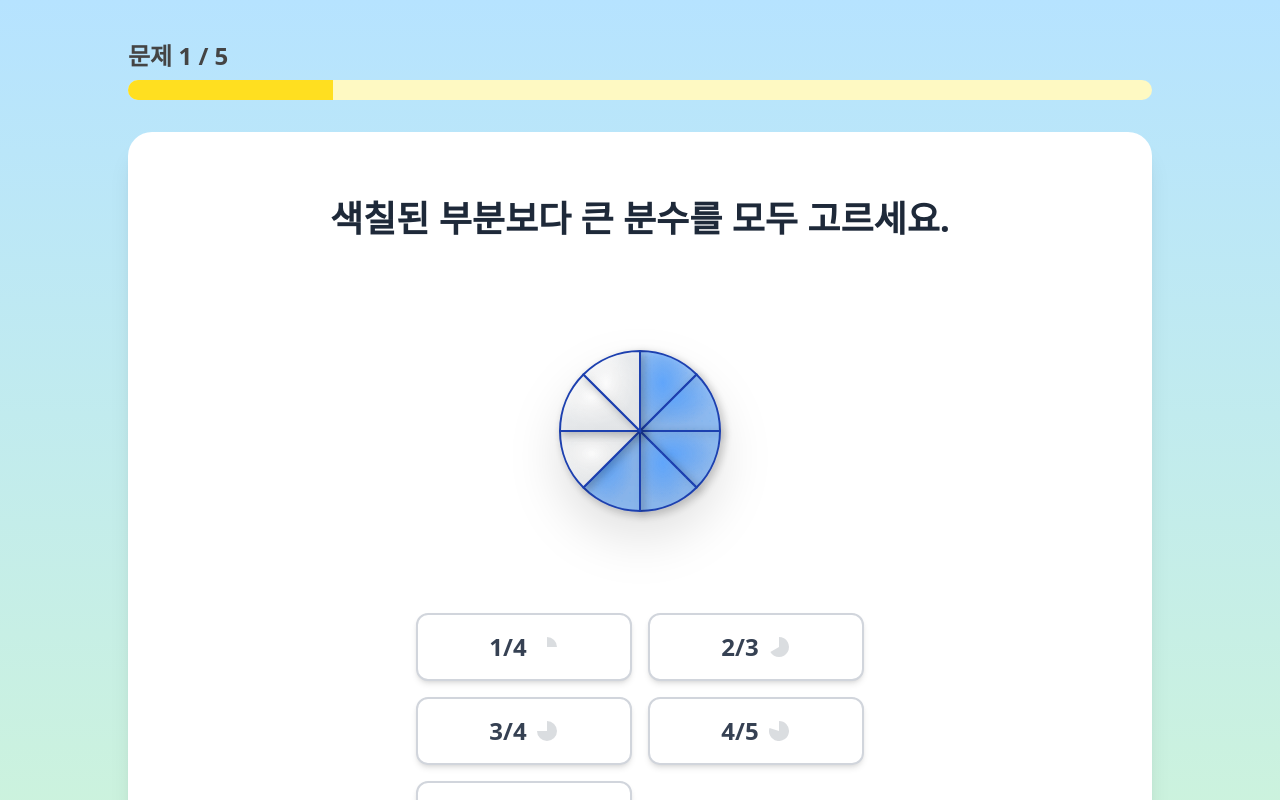
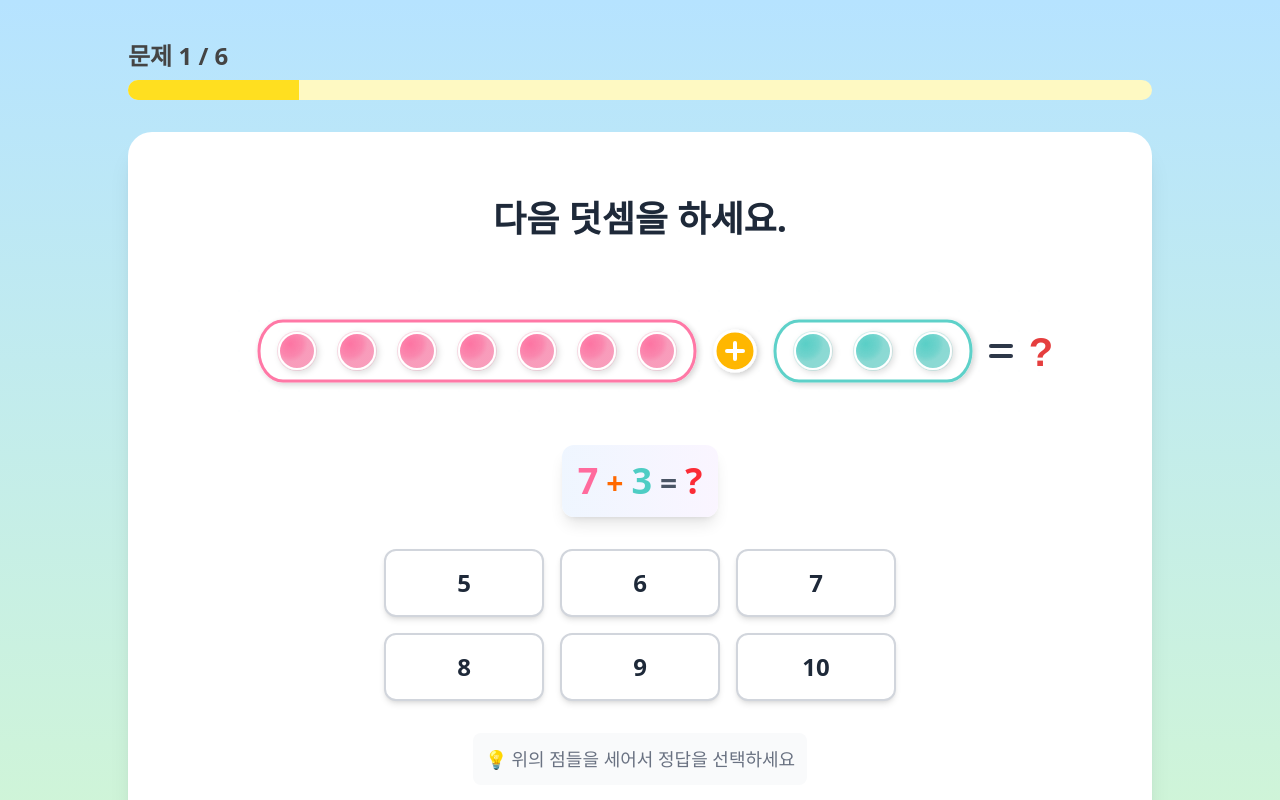
Before and after one commit to smosco/ojt-week1, a React (Vite) app: page /question in a window 1280 px wide. Shown: the top 800 px of the page. Built offline with nearby package versions, Linux system fonts and the light colour scheme.

Commit message:
fix: zustand에서 계산된 값 훅에서 처리하도록 수정

```diff
--- a/src/data/questions.ts
+++ b/src/data/questions.ts
@@ -1,24 +1,24 @@
 import type { InteractiveQuestion } from '../types/question';
 
 export const questionData: InteractiveQuestion[] = [
-  // {
-  //   id: 'choice1',
-  //   type: 'choice',
-  //   question: '다음 덧셈을 하세요.',
-  //   prompt: '7 + 3 = ?',
-  //   options: ['5', '6', '7', '8', '9', '10'],
-  //   correctAnswers: ['10'],
-  //   media: {
-  //     type: 'dots',
-  //     groups: [7, 3],
-  //     dotRadius: 18,
-  //     dotSpacing: 24,
-  //     groupSpacing: 120,
-  //     dotColor: '#FF5A5A',
-  //     startX: 50,
-  //     startY: 60,
-  //   },
-  // },
+  {
+    id: 'choice1',
+    type: 'choice',
+    question: '다음 덧셈을 하세요.',
+    prompt: '7 + 3 = ?',
+    options: ['5', '6', '7', '8', '9', '10'],
+    correctAnswers: ['10'],
+    media: {
+      type: 'dots',
+      groups: [7, 3],
+      dotRadius: 18,
+      dotSpacing: 24,
+      groupSpacing: 120,
+      dotColor: '#FF5A5A',
+      startX: 50,
+      startY: 60,
+    },
+  },
   {
     id: 'choice2',
     type: 'choice',
@@ -50,9 +50,9 @@ export const questionData: InteractiveQuestion[] = [
     media: {
       type: 'image-items',
       items: [
-        { label: '30도', image: '/images/angle_30.png' },
-        { label: '90도', image: '/images/angle_90.png' },
-        { label: '150도', image: '/images/angle_150.png' },
+        { label: '30도', image: '/images/acute.png' },
+        { label: '90도', image: '/images/right.png' },
+        { label: '150도', image: '/images/obtuse.png' },
       ],
     },
   },
@@ -61,7 +61,7 @@ export const questionData: InteractiveQuestion[] = [
     type: 'drag',
     question: '도형을 보고 한 각의 크기를 알맞게 연결하세요.',
     leftLabels: ['정삼각형', '정사각형', '정오각형'],
-    options: ['60도', '90도', '108도'],
+    options: ['60도', '108도', '90도'],
     correctPairs: [
       ['정삼각형', '60도'],
       ['정사각형', '90도'],
--- a/src/pages/QuestionPage.tsx
+++ b/src/pages/QuestionPage.tsx
@@ -44,9 +44,6 @@ export default function QuestionPage() {
   }
 
   return (
-    <QuestionRenderer
-      questions={questionData}
-      onComplete={handleComplete}
-    />
+    <QuestionRenderer questions={questionData} onComplete={handleComplete} />
   );
 }
--- a/src/stores/useResultStore.ts
+++ b/src/stores/useResultStore.ts
@@ -15,7 +15,7 @@ interface ResultState {
   startTime: number;
   isActive: boolean; // 퀴즈 진행 중인지 여부
 
-  // 계산된 값들 (getter 역할)
+  // 계산된 값들
   correctCount: number;
   incorrectCount: number;
   completedCount: number;
@@ -38,24 +38,6 @@ const useResultStore = create<ResultState>()(
       startTime: 0,
       isActive: false,
 
-      // 계산된 값들
-      get correctCount() {
-        return get().results.filter(r => r.isCorrect).length;
-      },
-
-      get incorrectCount() {
-        return get().results.filter(r => !r.isCorrect).length;
-      },
-
-      get completedCount() {
-        return get().results.length;
-      },
-
-      get accuracyRate() {
-        const completed = get().completedCount;
-        return completed > 0 ? get().correctCount / completed : 0;
-      },
-
       // 퀴즈 시작
       start: (total) => {
         const now = Date.now();
@@ -64,7 +46,7 @@ const useResultStore = create<ResultState>()(
           total,
           results: [],
           timeInSeconds: 0,
-          isActive: true
+          isActive: true,
         });
       },
 
@@ -73,11 +55,11 @@ const useResultStore = create<ResultState>()(
         const now = Date.now();
         const newResult: QuestionResult = {
           ...result,
-          submittedAt: now
+          submittedAt: now,
         };
 
         set((state) => ({
-          results: [...state.results, newResult]
+          results: [...state.results, newResult],
         }));
       },
 
@@ -89,7 +71,7 @@ const useResultStore = create<ResultState>()(
 
         set({
           timeInSeconds: seconds,
-          isActive: false
+          isActive: false,
         });
       },
 
@@ -100,14 +82,14 @@ const useResultStore = create<ResultState>()(
           results: [],
           timeInSeconds: 0,
           startTime: 0,
-          isActive: false
+          isActive: false,
         });
-      }
+      },
     }),
     {
       name: 'result-store', // devtools에서 보이는 이름
-    }
-  )
+    },
+  ),
 );
 
 // 유틸리티 훅들
@@ -116,20 +98,25 @@ export const useQuizProgress = () => {
   return {
     currentIndex: store.completedCount,
     total: store.total,
-    progressPercentage: store.total > 0 ? (store.completedCount / store.total) * 100 : 0,
-    isComplete: store.completedCount >= store.total && store.total > 0
+    progressPercentage:
+      store.total > 0 ? (store.completedCount / store.total) * 100 : 0,
+    isComplete: store.completedCount >= store.total && store.total > 0,
   };
 };
 
 export const useQuizStats = () => {
-  const store = useResultStore();
+  const { results, timeInSeconds, isActive } = useResultStore();
+  const correctCount = results.filter((r) => r.isCorrect).length;
+  const incorrectCount = results.filter((r) => !r.isCorrect).length;
+  const totalCount = results.length;
+  const accuracyRate = totalCount > 0 ? correctCount / totalCount : 0;
   return {
-    correctCount: store.correctCount,
-    incorrectCount: store.incorrectCount,
-    totalCount: store.completedCount,
-    accuracyRate: store.accuracyRate,
-    timeInSeconds: store.timeInSeconds,
-    isActive: store.isActive
+    correctCount,
+    incorrectCount,
+    totalCount,
+    accuracyRate,
+    timeInSeconds,
+    isActive,
   };
 };
 
```
